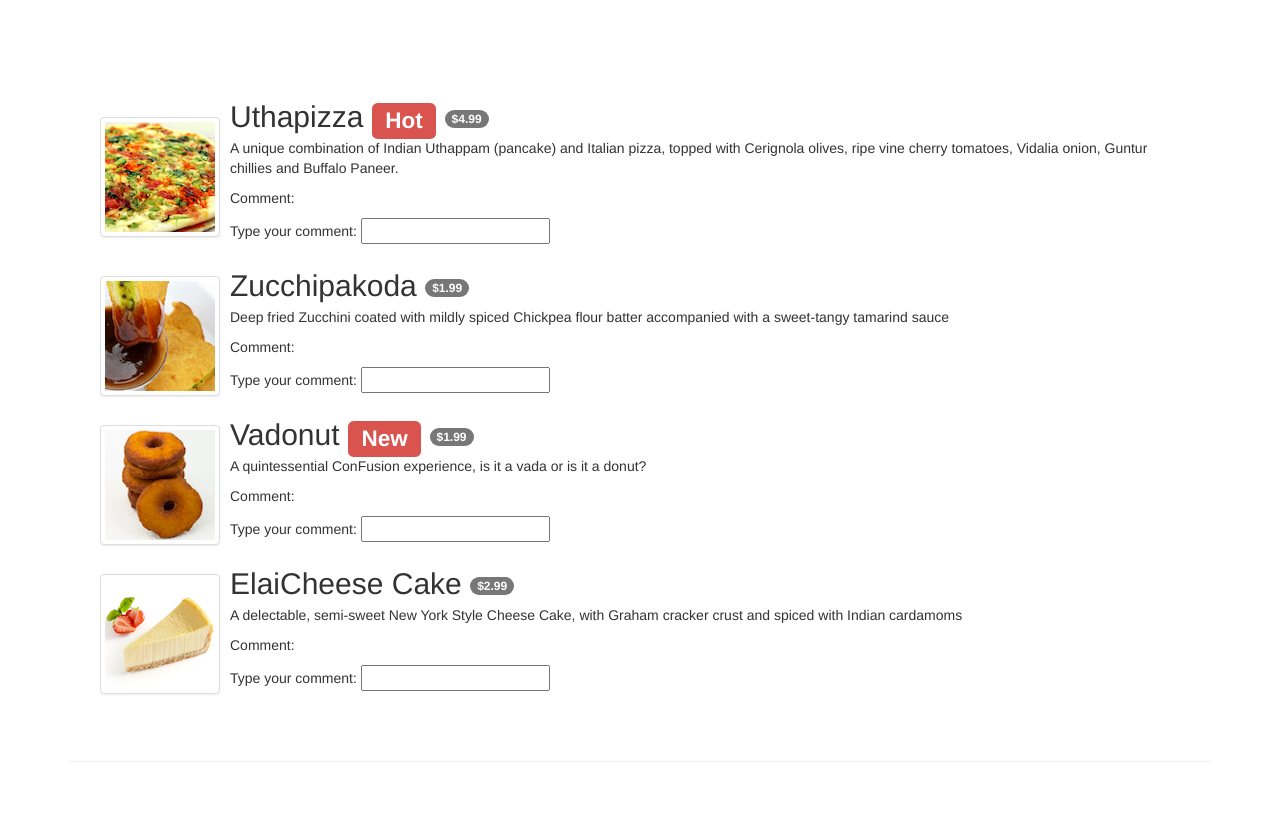
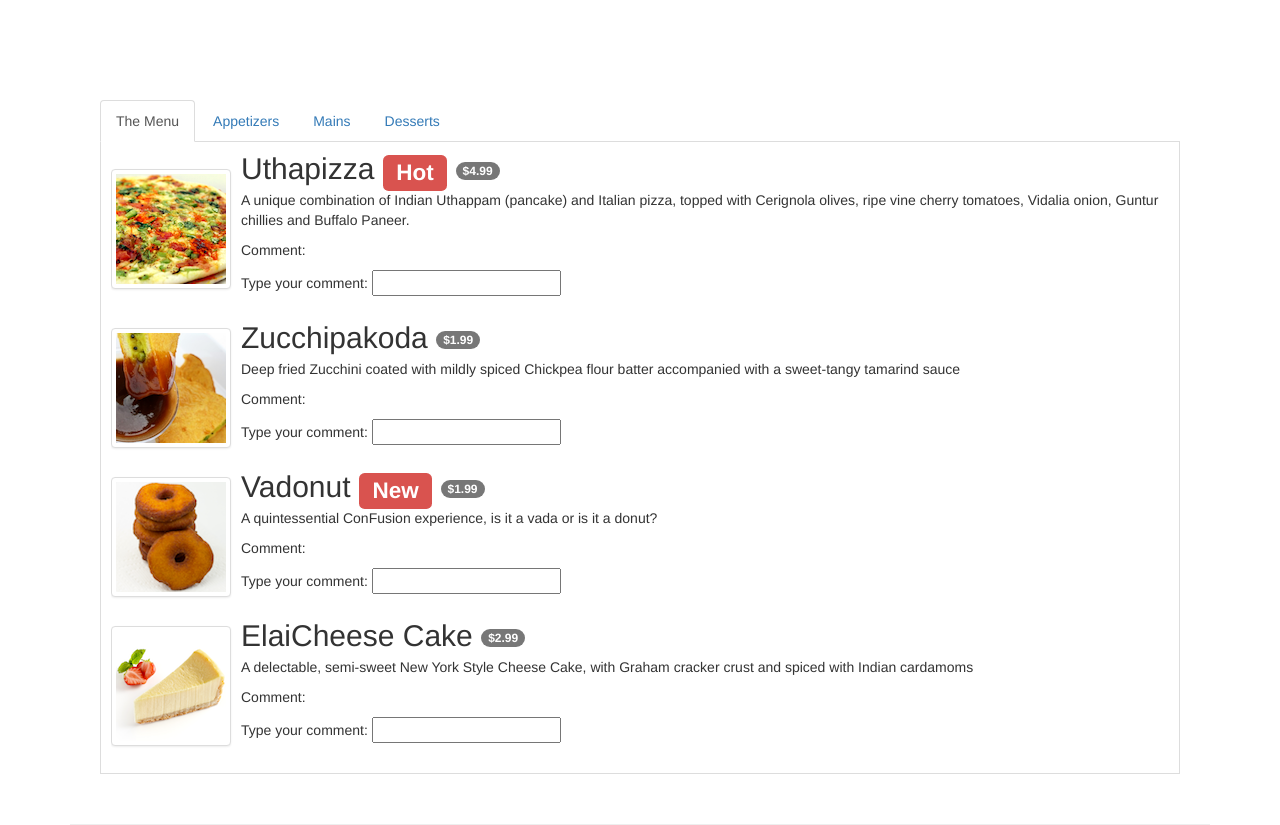
Before and after one commit to loganathan-s/angularjs-app, a website: page app/menu.html in a window 1280 px wide. Before the commit the page ends 800 px from the top, so only its background shows below. Drawn offline with Linux system fonts and the light colour scheme.

Commit message:
Filters are added for dishes

```diff
--- a/app/menu.html
+++ b/app/menu.html
@@ -1,7 +1,5 @@
 <!DOCTYPE html>
-<html lang="en" ng-app>
-
-
+<html lang="en" ng-app="confusionApp">
 <head>
      <meta charset="utf-8">
     <meta http-equiv="X-UA-Compatible" content="IE=edge">
@@ -30,9 +28,64 @@
 
     <div class="container">
 
-           <div class="row row-content"
-                      ng-init="
-                         dishes=[ {
+                  <div class="row row-content" ng-controller="menuController as menuCtrl">
+		 <div class="col-xs-12">
+                <div class="media">
+		<div class="col-xs-12">
+                  <ul class="nav nav-tabs" role="tablist">
+                   <li role="presentation"
+                     ng-class="{active:menuCtrl.isSelected(1)}">
+                    <a ng-click="menuCtrl.select(1)"
+                     aria-controls="all menu"
+                     role="tab">The Menu</a></li>
+                    <li role="presentation"
+                     ng-class="{active:menuCtrl.isSelected(2)}">
+                    <a ng-click="menuCtrl.select(2)"
+                     aria-controls="appetizers"
+                     role="tab">Appetizers</a></li>
+                    <li role="presentation"
+                     ng-class="{active:menuCtrl.isSelected(3)}">
+                    <a ng-click="menuCtrl.select(3)"
+                     aria-controls="mains"
+                     role="tab">Mains</a></li>
+                    <li role="presentation"
+                     ng-class="{active:menuCtrl.isSelected(4)}">
+                    <a  ng-click="menuCtrl.select(4)"
+                     aria-controls="desserts"
+                     role="tab">Desserts</a></li>
+                </ul>
+<div class="tab-content">
+	       <ul class="media-list tab-pane fade in active">
+                 <li class="media" ng-repeat="dish in menuCtrl.dishes | filter:menuCtrl.filtText">
+                    <div class="media-left media-middle">
+                        <a href="#">
+                        <img class="media-object img-thumbnail"
+                         ng-src={{dish.image}} alt="Uthappizza">
+                        </a>
+                    </div>
+                    <div class="media-body">
+                        <h2 class="media-heading">{{dish.name}}
+                         <span class="label label-danger">{{dish.label}}</span>
+                         <span class="badge">{{dish.price | currency}}</span></h2>
+                        <p>{{dish.description}}</p>
+                        <p>Comment: {{dish.comment}}</p>
+                        <p>Type your comment:
+                         <input type="text" ng-model="dish.comment"></p>
+                    </div>
+                </li>
+            </ul></div>
+            </div>
+
+                </div>
+            </div>
+        </div>
+        </div>
+ <script>
+
+        var app = angular.module('confusionApp',[]);
+	app.controller('menuController', function() {
+	  var dishes=[
+				 {
 				   name:'Uthapizza',
 				   image: 'images/uthapizza.png',
 				   category: 'mains',
@@ -67,36 +120,29 @@
 				   price:'2.99',
 				   description:'A delectable, semi-sweet New York Style Cheese Cake, with Graham cracker crust and spiced with Indian cardamoms',
 				   comment: ''
-                        }]">
-			  <div class="col-xs-12">
-                <div class="media">
-		<div class="col-xs-12">
-               <ul class="media-list">
-                <li class="media" ng-repeat="dish in dishes">
-                    <div class="media-left media-middle">
-                        <a href="#">
-                        <img class="media-object img-thumbnail"
-                         ng-src={{dish.image}} alt="Uthappizza">
-                        </a>
-                    </div>
-                    <div class="media-body">
-                        <h2 class="media-heading">{{dish.name}}
-                         <span class="label label-danger">{{dish.label}}</span>
-                         <span class="badge">{{dish.price | currency}}</span></h2>
-                        <p>{{dish.description}}</p>
-                        <p>Comment: {{dish.comment}}</p>
-                        <p>Type your comment:
-                         <input type="text" ng-model="dish.comment"></p>
-                    </div>
-                </li>
-            </ul>
-            </div>
+				}
+				];
 
-                </div>
-            </div>
-        </div>
-        </div>
+		    this.dishes = dishes;
+        this.tab = 1;
+	 this.select = function(setTab) {
+                this.tab = setTab;
 
+                if (setTab === 2)
+                    this.filtText = "appetizer";
+                else if (setTab === 3)
+                    this.filtText = "mains";
+                else if (setTab === 4)
+                    this.filtText = "dessert";
+                else
+                    this.filtText = "";
+            }
+       this.isSelected = function (checkTab) {
+                return (this.tab === checkTab);
+            }
+this.filtText = '';
+        });
+    </script>
 </body>
 
 </html>
```
Lines whose indentation alone changed are shown as unchanged.
